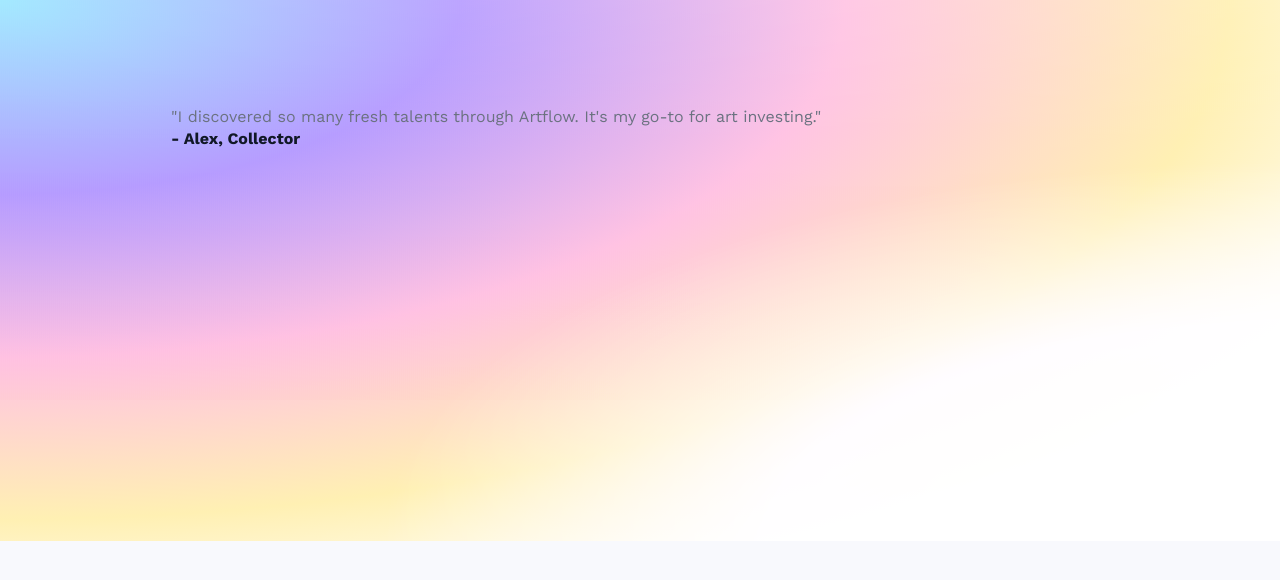
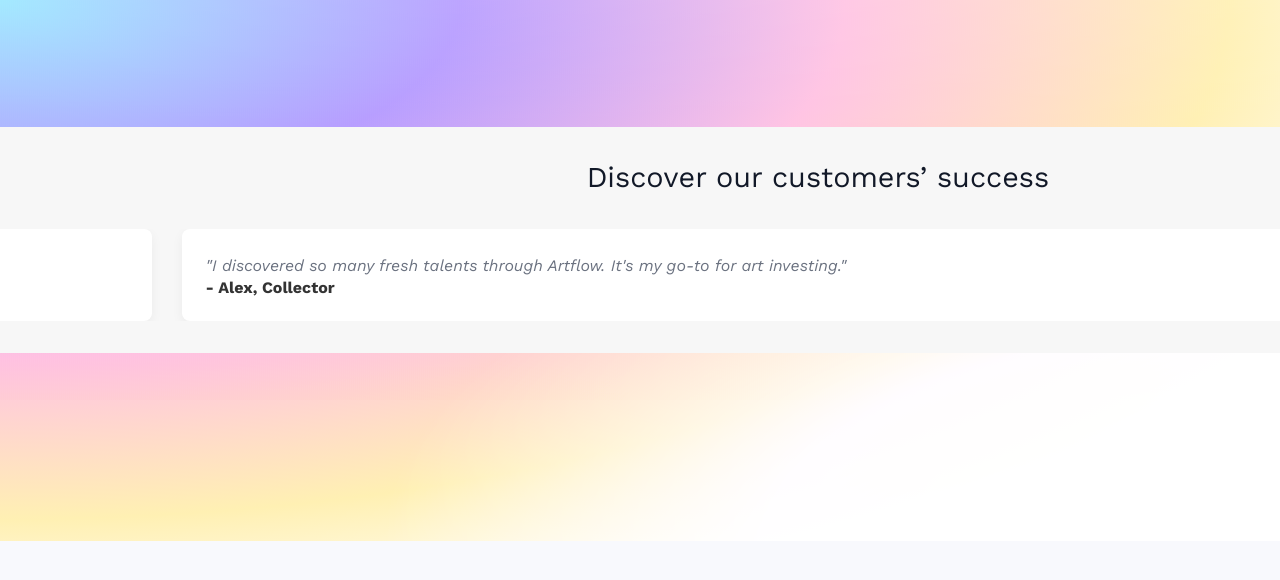
Before and after one commit to jasonw10105-ux/final-artflow, a React (Vite) app: page / in a window 1280 px wide. Shown: the top 580 px of the page. Built offline with nearby package versions, Linux system fonts and the light colour scheme.

Commit message:
Update index.css

```diff
--- a/src/index.css
+++ b/src/index.css
@@ -84,6 +84,39 @@ p { margin: 0 0 1rem 0; line-height: 1.6; color: var(--muted-foreground); }
   box-shadow: 0 0 0 1px rgba(0, 0, 0, 0.15) inset;
   max-width: 500px;
   text-align: center;
+}
+
+.carousel-section {
+    margin-top: 3rem;
+    padding: 2rem;
+    background-color: #f7f7f7;
+    border-radius: 8px;
+}
+
+.carousel-section h3 {
+    text-align: center;
+    margin-bottom: 2rem;
+    font-size: 1.8rem;
+}
+
+.testimonial-card {
+    background: white;
+    border-radius: 8px;
+    padding: 1.5rem;
+    box-shadow: 0 4px 12px rgba(0, 0, 0, 0.05);
+    height: 100%;
+    display: flex;
+    flex-direction: column;
+    justify-content: space-between;
+}
+
+.testimonial-card p {
+    font-style: italic;
+    margin-bottom: 1rem;
+}
+
+.testimonial-card strong {
+    color: #333;
 }
 
 /* --- Component Base Styles --- */
```
